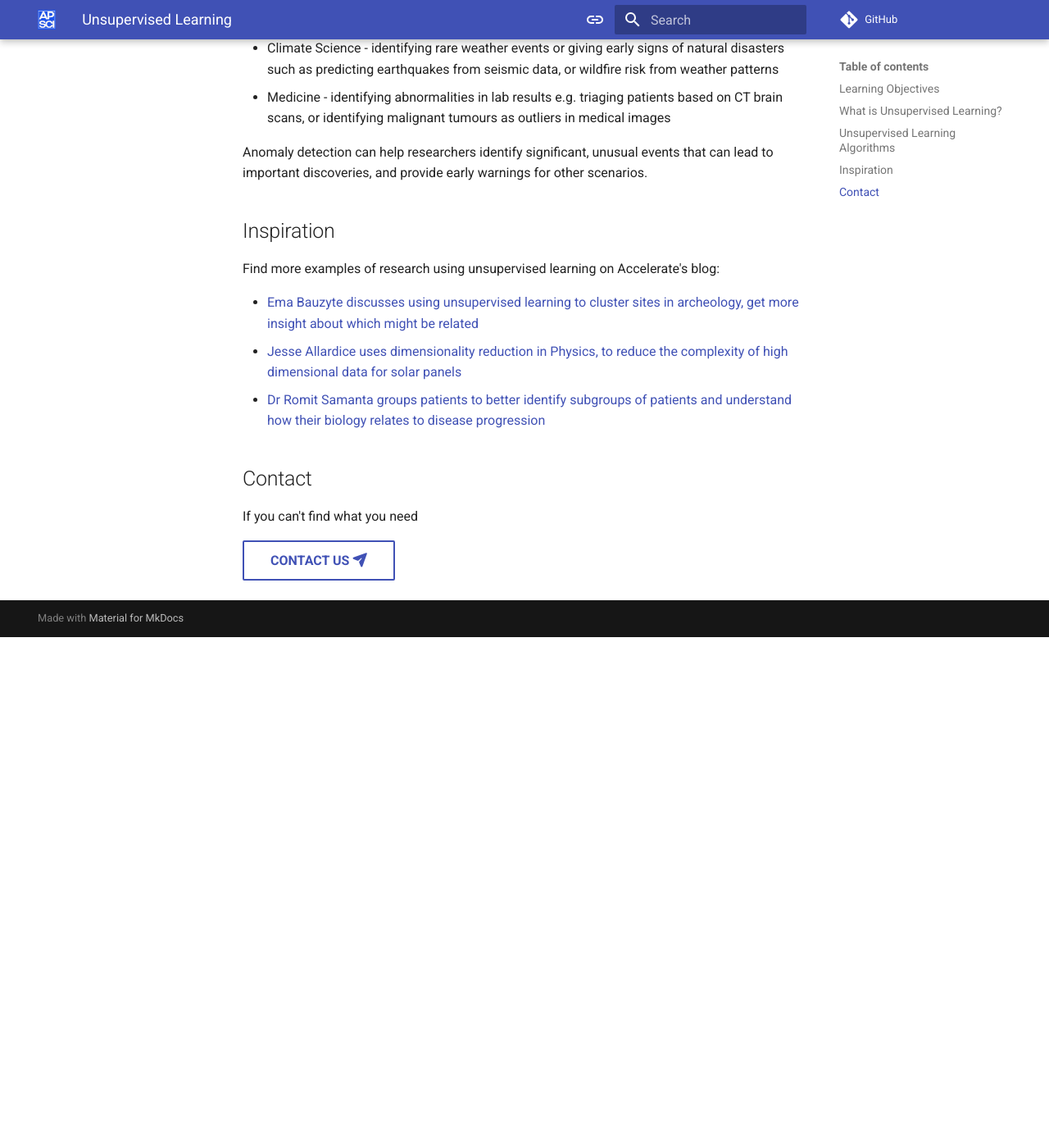
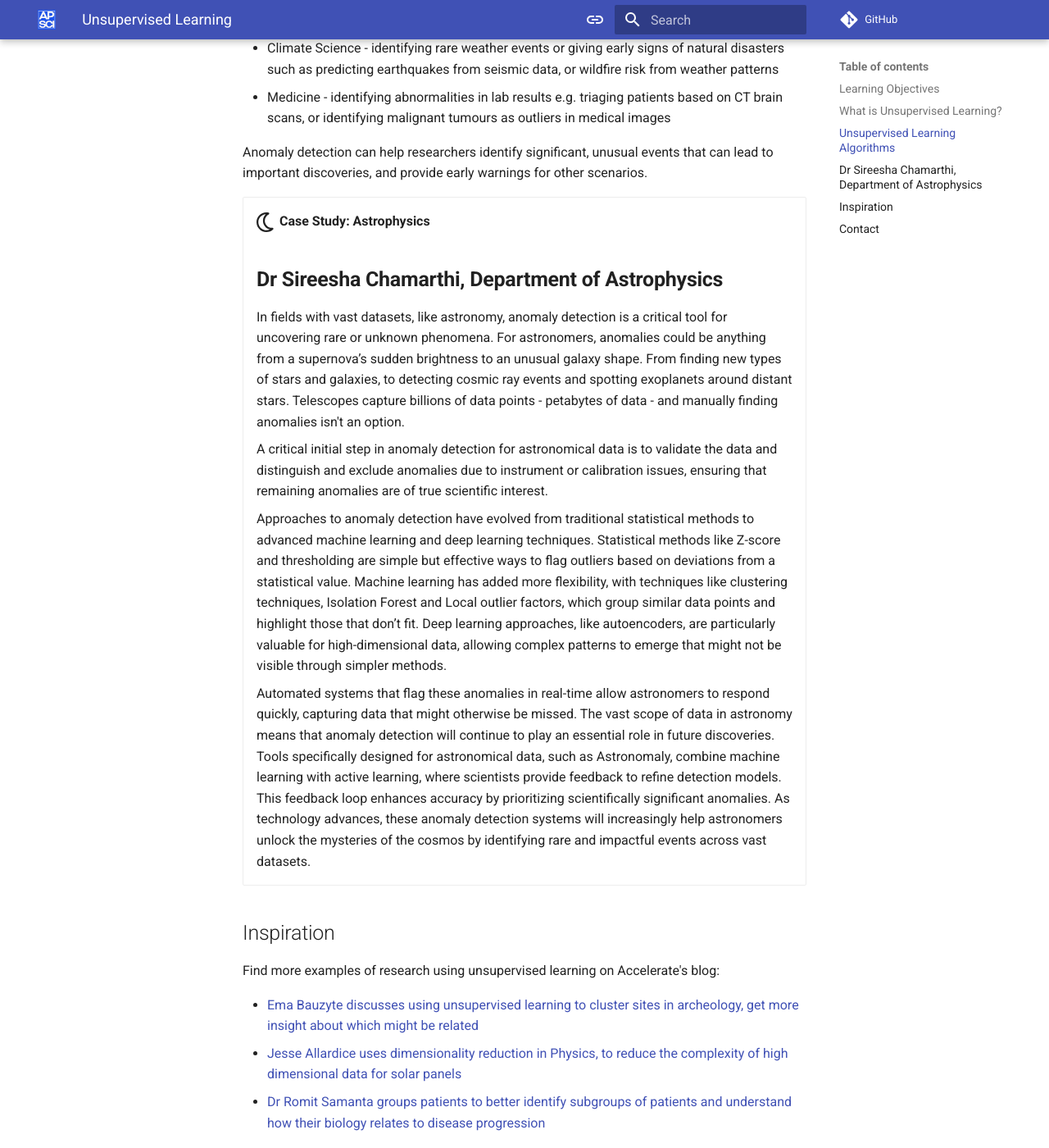
Before and after one commit to acceleratescience/ai-core-concepts, an MkDocs documentation site: the page built from docs/unsupervised-learning.md, in a window 1280 px wide and 1400 px high, scrolled down 3531 px. Shown: the whole window at 82% size. Built offline with MkDocs 1.6.1 and Material for MkDocs 9.7.7, drawn with Linux system fonts in a browser that asks for light colours; comment, search, counter and statistics services are not loaded; before the commit the page ends 4308 px from its top, so only the background shows below that.

Commit message:
Added Astrophysics case study text

```diff
--- a/docs/unsupervised-learning.md
+++ b/docs/unsupervised-learning.md
@@ -72,6 +72,23 @@ Scientific applications of anomaly detection include:
 
 Anomaly detection can help researchers identify significant, unusual events that can lead to important discoveries, and provide early warnings for other scenarios.
 
+<div class="grid cards" markdown>
+
+-   :fontawesome-regular-moon:{ .lg .middle } **Case Study: Astrophysics**
+
+    **Dr Sireesha Chamarthi, Department of Astrophysics**
+    ---
+
+    In fields with vast datasets, like astronomy, anomaly detection is a critical tool for uncovering rare or unknown phenomena. For astronomers, anomalies could be anything from a supernova’s sudden brightness to an unusual galaxy shape. From finding new types of stars and galaxies, to detecting cosmic ray events and spotting exoplanets around distant stars. Telescopes capture billions of data points - petabytes of data - and manually finding anomalies isn't an option.
+
+    A critical initial step in anomaly detection for astronomical data is to validate the data and distinguish and exclude anomalies due to instrument or calibration issues, ensuring that remaining anomalies are of true scientific interest.
+
+    Approaches to anomaly detection have evolved from traditional statistical methods to advanced machine learning and deep learning techniques. Statistical methods like Z-score and thresholding are simple but effective ways to flag outliers based on deviations from a statistical value. Machine learning has added more flexibility, with techniques like clustering techniques, Isolation Forest and Local outlier factors, which group similar data points and highlight those that don’t fit. Deep learning approaches, like autoencoders, are particularly valuable for high-dimensional data, allowing complex patterns to emerge that might not be visible through simpler methods.
+
+    Automated systems that flag these anomalies in real-time allow astronomers to respond quickly, capturing data that might otherwise be missed. The vast scope of data in astronomy means that anomaly detection will continue to play an essential role in future discoveries. Tools specifically designed for astronomical data, such as Astronomaly, combine machine learning with active learning, where scientists provide feedback to refine detection models. This feedback loop enhances accuracy by prioritizing scientifically significant anomalies. As technology advances, these anomaly detection systems will increasingly help astronomers unlock the mysteries of the cosmos by identifying rare and impactful events across vast datasets.
+
+</div>
+
 
 
 ## Inspiration
```
